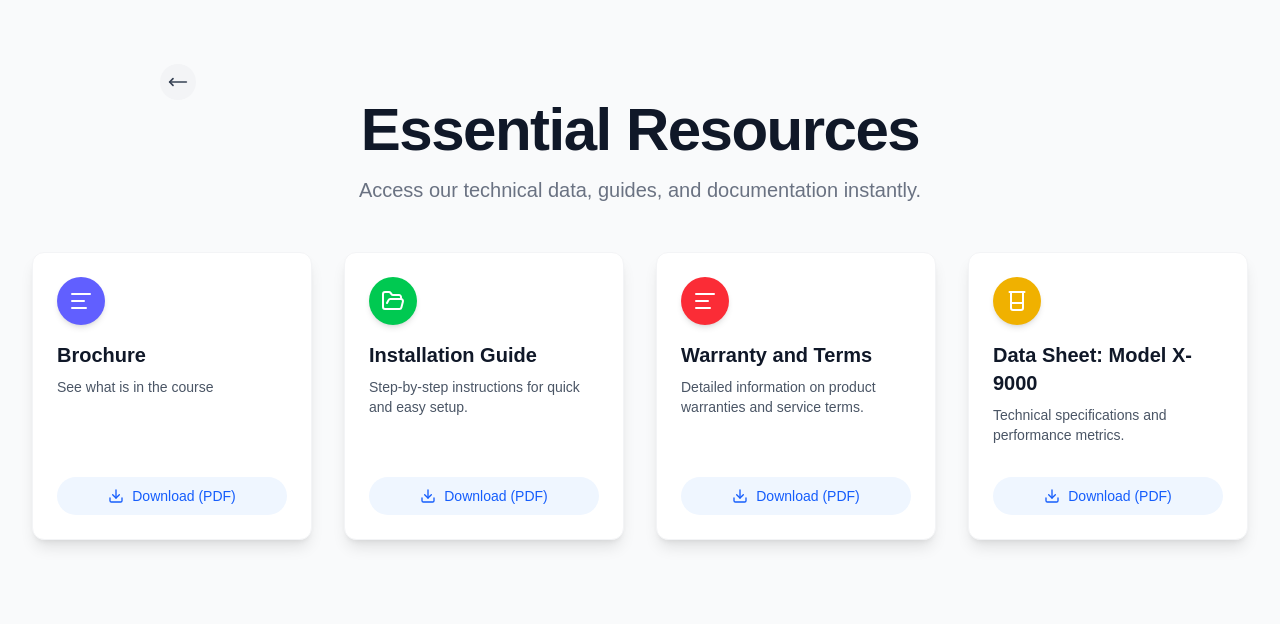
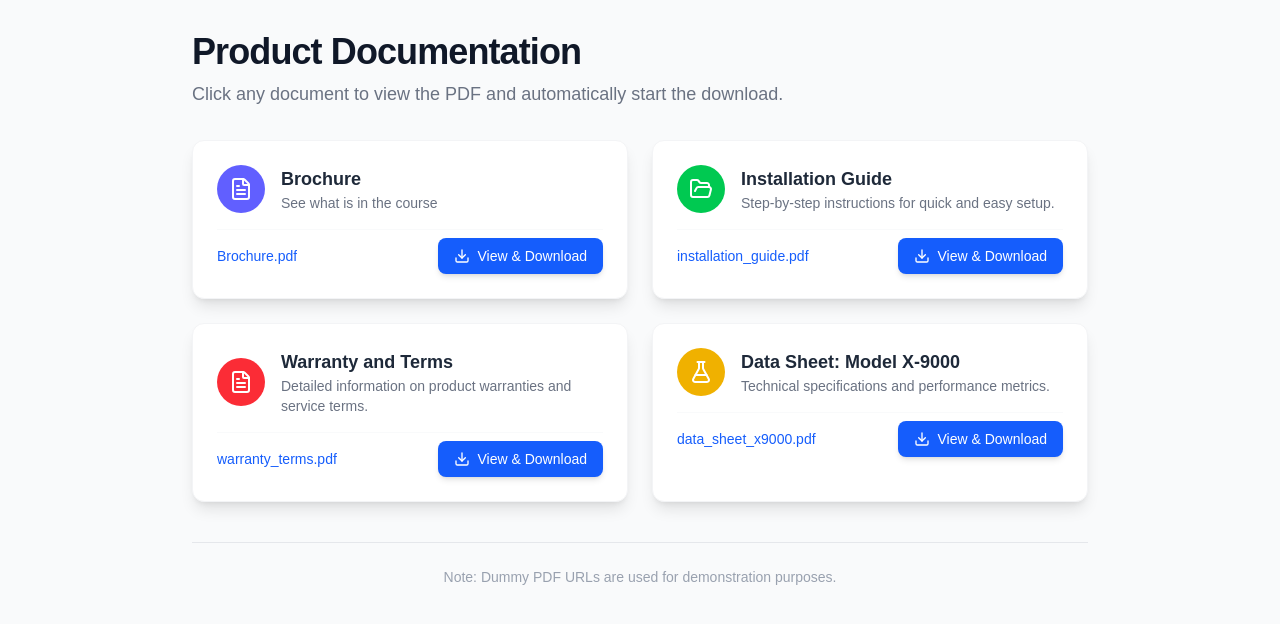
Before and after one commit to samar-raghav1/thinkskool, a React (Vite) app in the folder Client/: page /downloads in a window 1280 px wide. Shown: the top 624 px of the page. Built offline with nearby package versions, Linux system fonts and the light colour scheme.

Commit message:
Landingpage

```diff
--- a/Client/src/components/About.jsx
+++ b/Client/src/components/About.jsx
@@ -57,7 +57,7 @@ const About = () => {
           {/* --- Left Side: Text Content (Updated) --- */}
           <div className="text-center lg:text-left">
             <h1 className="text-3xl md:text-4xl font-semibold text-gray-900 mb-8 leading-tight">
-              Who We Are: <span className='text-[#007FFF]'>think</span><span className='text-[#FF8C00]'>skool</span>
+              Who We Are
             </h1>
 
             {/* ThinkSkool Description */}
@@ -70,7 +70,7 @@ const About = () => {
 
             {/* Mission and Vision */}
             <div className="space-y-6 mb-12 border-l-4 border-blue-500 pl-4 py-2 bg-blue-50/50 rounded-md shadow-inner">
-              <h3 className="text-2xl font-semibold text-[#FF8C00]">Our Mission & Vision</h3>
+              <h3 className="text-2xl font-semibold ">Our Mission & Vision</h3>
               <p className="text-lg text-gray-700 leading-relaxed">
                 Mission: To empower students with future-ready skills by embedding high-quality
                 STEM education directly into school systems across India.
--- a/Client/src/pages/DownloadPage.jsx
+++ b/Client/src/pages/DownloadPage.jsx
@@ -1,16 +1,16 @@
-import React from 'react';
-import {  FolderOpenIcon ,DownloadIcon, BeakerIcon, TextIcon, XIcon, MoveLeft} from "lucide-react"
-import { useNavigate } from 'react-router-dom';
+/* eslint-disable no-unused-vars */
+import React, { useState } from 'react';
+import { FileText, FolderOpen, FlaskConical, Download } from 'lucide-react';
 
-// 1. Define the List of Documents with a dedicated icon type
-const documents = [
+// Mock data, replacing original icon references with Lucide icons
+const initialDocuments = [
   {
     id: 1,
     title: "Brochure",
     description: "See what is in the course",
     fileName: "Brochure.pdf",
-    url: "../assets/pdf/Brochure.pdf",
-    icon: TextIcon,
+    url: "../assets/pdf/dummy.pdf",
+    Icon: FileText,
     color: 'bg-indigo-500'
   },
   {
@@ -18,8 +18,8 @@ const documents = [
     title: "Installation Guide",
     description: "Step-by-step instructions for quick and easy setup.",
     fileName: "installation_guide.pdf",
-    url: "/assets/pdfs/installation_guide.pdf",
-    icon: FolderOpenIcon,
+    url: "https://www.w3.org/WAI/ER/tests/xhtml/testfiles/resources/pdf/dummy.pdf",
+    Icon: FolderOpen,
     color: 'bg-green-500'
   },
   {
@@ -27,8 +27,8 @@ const documents = [
     title: "Warranty and Terms",
     description: "Detailed information on product warranties and service terms.",
     fileName: "warranty_terms.pdf",
-    url: "/assets/pdfs/warranty_terms.pdf",
-    icon: TextIcon,
+    url: "https://www.w3.org/WAI/ER/tests/xhtml/testfiles/resources/pdf/dummy.pdf",
+    Icon: FileText,
     color: 'bg-red-500'
   },
   {
@@ -36,100 +36,100 @@ const documents = [
     title: "Data Sheet: Model X-9000",
     description: "Technical specifications and performance metrics.",
     fileName: "data_sheet_x9000.pdf",
-    url: "/assets/pdfs/data_sheet_x9000.pdf",
-    icon: BeakerIcon,
+    url: "https://www.w3.org/WAI/ER/tests/xhtml/testfiles/resources/pdf/dummy.pdf",
+    Icon: FlaskConical,
     color: 'bg-yellow-500'
   },
 ];
 
-// Helper function to handle the download action (remains the same)
-const handleDownload = (doc) => {
+/**
+ * Handles the dual action: first opens the document in a new tab,
+ * then triggers the download shortly after.
+ * @param {object} doc - The document object containing url and fileName.
+ */
+const handleViewAndDownload = (doc) => {
+  // 1. Open the PDF in a new tab/window for viewing
+  const newWindow = window.open(doc.url, '_blank', 'noopener,noreferrer');
+
+  // 2. Wait a moment before triggering the download.
+  // This small delay (100ms) helps ensure the browser processes the 'open' command first.
+  setTimeout(() => {
+    try {
+      // 3. Trigger the download using a temporary anchor element
       const link = document.createElement('a');
       link.href = doc.url;
-  link.download = doc.fileName;
-  link.target = '_blank';
+      link.download = doc.fileName; // This attribute forces a download dialog
       document.body.appendChild(link);
       link.click();
       document.body.removeChild(link);
+      console.log(`Download triggered for: ${doc.fileName}`);
+    } catch (error) {
+      // Fallback for strict browser environments
+      console.error("Could not trigger download. The file may only be opened for viewing.", error);
+    }
+  }, 100);
 };
 
+const DocumentCard = ({ doc }) => {
+  const IconComponent = doc.Icon;
 
-function DownloadPage() {
-  const navigate = useNavigate();
   return (
-    <div className="min-h-screen bg-gray-50 py-16 px-4 sm:px-6 lg:px-8">
+    <div className="flex flex-col bg-white border border-gray-100 rounded-xl shadow-lg hover:shadow-xl transition duration-300 p-6 space-y-4">
+      <div className="flex items-center space-x-4">
+        <div className={`p-3 rounded-full ${doc.color} text-white`}>
+          <IconComponent className="w-6 h-6" />
+        </div>
+        <div>
+          <h3 className="text-lg font-semibold text-gray-800">{doc.title}</h3>
+          <p className="text-sm text-gray-500">{doc.description}</p>
+        </div>
+      </div>
+
+      <div className="flex items-center justify-between pt-2 border-t border-gray-50">
+        <span className="text-sm text-blue-600 font-medium truncate max-w-[60%]">
+          {doc.fileName}
+        </span>
         <button
-             onClick={()=>navigate('/')}
-             className=" p-2 text-gray-700 rounded-full bg-gray-100 hover:bg-gray-200 transition md:mx-32 duration-150 cursor-pointer">
-             <MoveLeft className="w-5 h-5" />
+          onClick={() => handleViewAndDownload(doc)}
+          className="flex items-center space-x-2 px-4 py-2 bg-blue-600 text-white text-sm font-medium rounded-lg shadow-md hover:bg-blue-700 transition duration-150 transform hover:scale-[1.02] active:scale-95 focus:outline-none focus:ring-2 focus:ring-blue-500 focus:ring-offset-2"
+          aria-label={`View and download ${doc.title}`}
+        >
+          <Download className="w-4 h-4" />
+          <span>View & Download</span>
         </button>
-      <div className="max-w-7xl mx-auto">
+      </div>
+    </div>
+  );
+};
 
-        {/* Header */}
-        <header className="text-center mb-12">
-          <h1 className="text-5xl font-extrabold text-gray-900 tracking-tight sm:text-6xl">
-            Essential Resources
+const DownloadPage = () => {
+  const [documents] = useState(initialDocuments);
+
+  return (
+    <div className="min-h-screen bg-gray-50 p-4 sm:p-8 font-sans">
+      <script src="https://cdn.tailwindcss.com"></script>
+      <div className="max-w-4xl mx-auto">
+        <header className="mb-8">
+          <h1 className="text-3xl font-extrabold text-gray-900 tracking-tight sm:text-4xl">
+            Product Documentation
           </h1>
-          <p className="mt-4 text-xl text-gray-500">
-            Access our technical data, guides, and documentation instantly.
+          <p className="mt-2 text-lg text-gray-500">
+            Click any document to view the PDF and automatically start the download.
           </p>
         </header>
 
-        {/* 2. Documents Grid Container (Enhanced Responsiveness) */}
-        <div className="
-          grid gap-8
-          grid-cols-1       // Default: Single column on small screens
-          sm:grid-cols-2    // Tablet/Small desktop: Two columns
-          lg:grid-cols-4    // Large desktop: Four columns
-        ">
+        <main className="grid grid-cols-1 md:grid-cols-2 gap-6">
           {documents.map((doc) => (
-            <div
-              key={doc.id}
-              className="
-                relative bg-white p-6 rounded-xl shadow-lg
-                hover:shadow-2xl transition duration-300 transform hover:scale-[1.02]
-                border border-gray-100 flex flex-col justify-between
-              "
-            >
-              <div className="flex flex-col">
-                {/* Icon Circle */}
-                <div className={`
-                  ${doc.color} p-3 rounded-full w-12 h-12 flex items-center justify-center
-                  text-white shadow-md mb-4
-                `}>
-                  <doc.icon className="w-6 h-6" />
-                </div>
+            <DocumentCard key={doc.id} doc={doc} />
+          ))}
+        </main>
 
-                {/* Content */}
-                <h3 className="text-xl font-bold text-gray-900 mb-2">
-                  {doc.title}
-                </h3>
-                <p className="text-sm text-gray-600 mb-4 grow">
-                  {doc.description}
-                </p>
-              </div>
-
-              {/* Download Action Link/Button */}
-              <a
-                href="#" // Use href="#" for semantics, then handle click
-                onClick={(e) => { e.preventDefault(); handleDownload(doc); }}
-                className="
-                  mt-4 w-full flex items-center justify-center
-                  px-4 py-2 border border-transparent text-sm font-medium rounded-full
-                  text-blue-600 bg-blue-50 hover:bg-blue-100
-                  transition duration-150 focus:outline-none focus:ring-2 focus:ring-offset-2 focus:ring-blue-500
-                "
-              >
-                <DownloadIcon className="w-4 h-4 mr-2" aria-hidden="true" />
-                Download ({doc.fileName.split('.').pop().toUpperCase()})
-              </a>
-            </div>
-          ))}
-        </div>
-
+        <footer className="mt-10 pt-6 border-t border-gray-200 text-center text-sm text-gray-400">
+            Note: Dummy PDF URLs are used for demonstration purposes.
+        </footer>
       </div>
     </div>
   );
-}
+};
 
 export default DownloadPage;
```
Also changed, not shown: Client/src/components/Contact.jsx (+141 -9 lines). Lines whose indentation alone changed are shown as unchanged.
